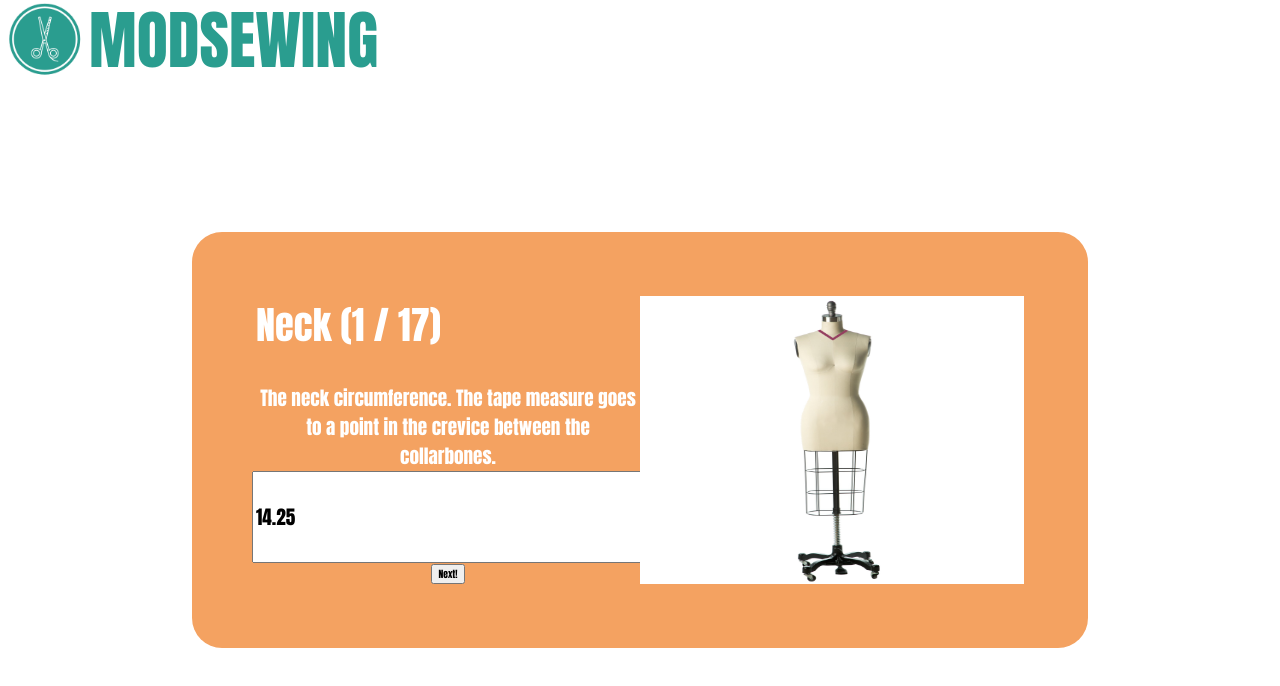
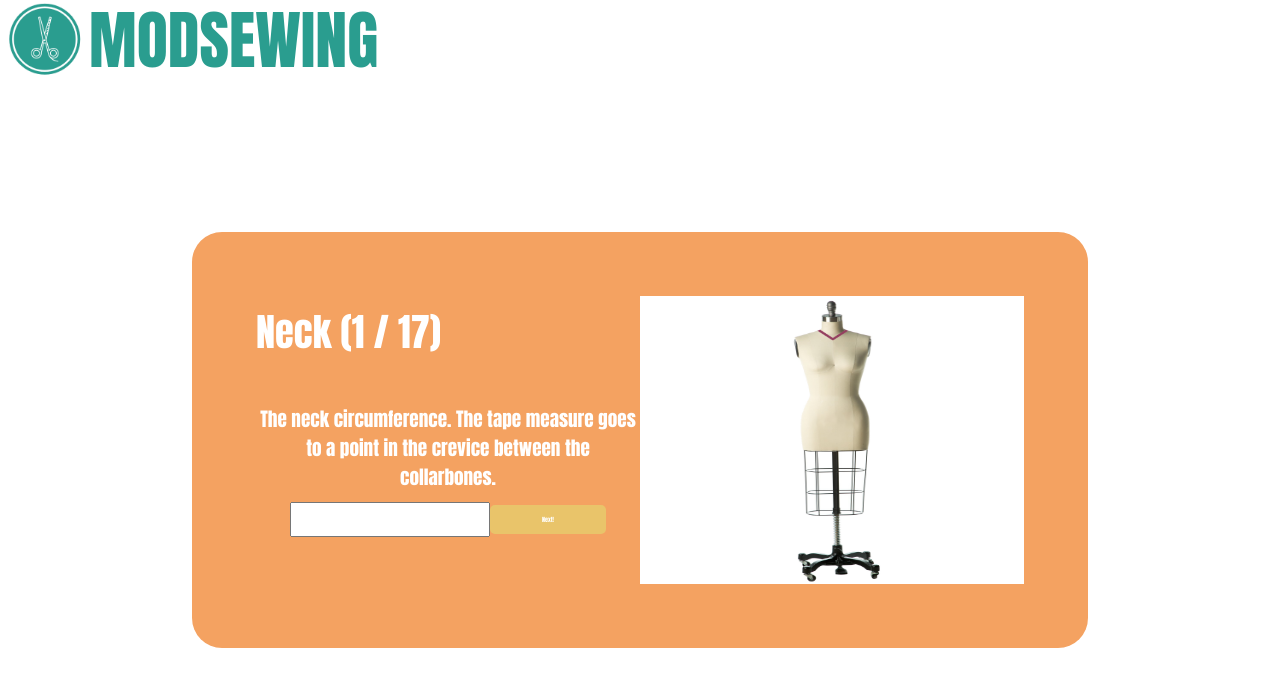
Before and after one commit to preeth1/modsewing, a React (Create React App) app: page /getMeasurements in a window 1280 px wide. Shown: the top 686 px of the page. Built offline with nearby package versions, Linux system fonts and the light colour scheme.

Commit message:
Error handling

```diff
--- a/src/App.css
+++ b/src/App.css
@@ -29,16 +29,6 @@ html,body,#root {
 	align-items: center;
 	height: 100%;
 	width: 100%;
-}
-
-.CuteButton {
-	display: flex;
-	align-items: center;
-	justify-content: center;
-	background-color: pink;
-	cursor: pointer;
-	font-size: .2em;
-	border-radius: 20px;
 }
 
 .Measurements {
@@ -107,13 +97,6 @@ html,body,#root {
 	width: 30%;
 	height: 50%;
 	background-color: #E76F51;
-}
-
-.MeasurementLabel {
-	display: flex;
-	justify-content: center;
-	align-items: center;
-	font-size: .2em;
 }
 
 .ContentPanelPattern {
@@ -199,6 +182,18 @@ html,body,#root {
 	width: 50%;
 }
 
+.CuteButton {
+	display: flex;
+	align-items: center;
+	justify-content: center;
+	background-color: #E9C46A;
+	cursor: pointer;
+	font-size: .2em;
+	border-radius: 5px;
+	height: 100%;
+	width: 30%;
+}
+
 .MeasurementImage {
 	display: flex;
 	justify-content: center;
@@ -220,11 +215,30 @@ html,body,#root {
 	font-size: 2em;
 }
 
+.MeasurementLabelPanel {
+	display: flex;
+	justify-content: center;
+	align-items: center;
+	height: 10%;
+	width: 100%;
+	font-size: 1em;
+}
+
+.MeasurementErrorPanel {
+	display: flex;
+	justify-content: center;
+	align-items: center;
+	height: 10%;
+	width: 100%;
+	font-size: 1.5em;
+	color: red;
+}
+
 .MeasurementLabel {
 	display: flex;
 	justify-content: center;
 	align-items: center;
-	height: 30%;
-	width: 100%;
+	height: 100%;
+	width: 50%;
 	font-size: 2em;
 }
--- a/src/measurementTutorial.js
+++ b/src/measurementTutorial.js
@@ -5,22 +5,35 @@ class TutorialPage extends Component {
 
 state = {
     measurementIndex: 0,
-    measurements: MEASUREMENTS
+    measurements: MEASUREMENTS,
+    measurementError: '',
+    displayMeasurement: ''
   }
     updateSize = (value) => {
-      console.log(value)
-      let newMeas = this.state.measurements;
-      newMeas[this.state.measurementIndex].measurement = value
-      this.setState({measurements: newMeas});
+      let newMeasurementIndex = this.state.measurementIndex + 1;
+      this.setState({measurementIndex: newMeasurementIndex})
+      this.setState({displayMeasurement: 0});
+      let newMeasurement = this.state.measurements;
+      newMeasurement[this.state.measurementIndex].measurement = value
+      this.setState({measurements: newMeasurement});
   }
 
   handleChange = (event) => {
-    this.updateSize(event.currentTarget.value);
+    this.setState({displayMeasurement: event.currentTarget.value});
   }
 
-  handleClick = () => {
-    let newMeasurementIndex = this.state.measurementIndex + 1;
-    this.setState({measurementIndex: newMeasurementIndex})
+  handleNextClick = () => {
+    if (!this.isPositiveValidNumber()) {
+      this.setState({measurementError: 'Make sure you enter a valid measurement!'});
+  } else {
+      this.setState({measurementError: ''});
+      this.updateSize(this.state.displayMeasurement);
+    }
+  }
+
+  isPositiveValidNumber = () => {
+    const positiveValidNumber = RegExp('^[+]?([1-9][0-9]*(?:[\.][0-9]*)?|0*\.0*[1-9][0-9]*)(?:[eE][+-][0-9]+)?$')
+    return positiveValidNumber.test(this.state.displayMeasurement)
   }
 
   showFinishButton = () => {
@@ -42,9 +55,14 @@ state = {
             <div className="MeasurementDescription">
               { MEASUREMENTS[this.state.measurementIndex].helpText }
             </div>
-            <input className="MeasurementLabel" onChange={this.handleChange} type="text" name="value" value={MEASUREMENTS[this.state.measurementIndex].measurement}/>
-            <button type="button" onClick={ this.handleClick }>Next!</button>
-            { this.showFinishButton() && <button type="button" onClick={ this.generatePattern }>Finish!</button> }
+            <div className="MeasurementLabelPanel">
+              <input className="MeasurementLabel" onChange={this.handleChange} type="text" name="value" value={this.state.displayMeasurement}/>
+              { !this.showFinishButton() && <div className="CuteButton NextButton" onClick={ this.handleNextClick }>Next!</div> }
+              { this.showFinishButton() && <div className="CuteButton FinishButton" onClick={ this.generatePattern }>Finish!</div> }
+            </div>
+            <div className="MeasurementErrorPanel">
+            { this.state.measurementError }
+            </div>
           </div>
           <img className="MeasurementImage" src={ MEASUREMENTS[this.state.measurementIndex].image } alt="instruction"/>
           </div>
```
